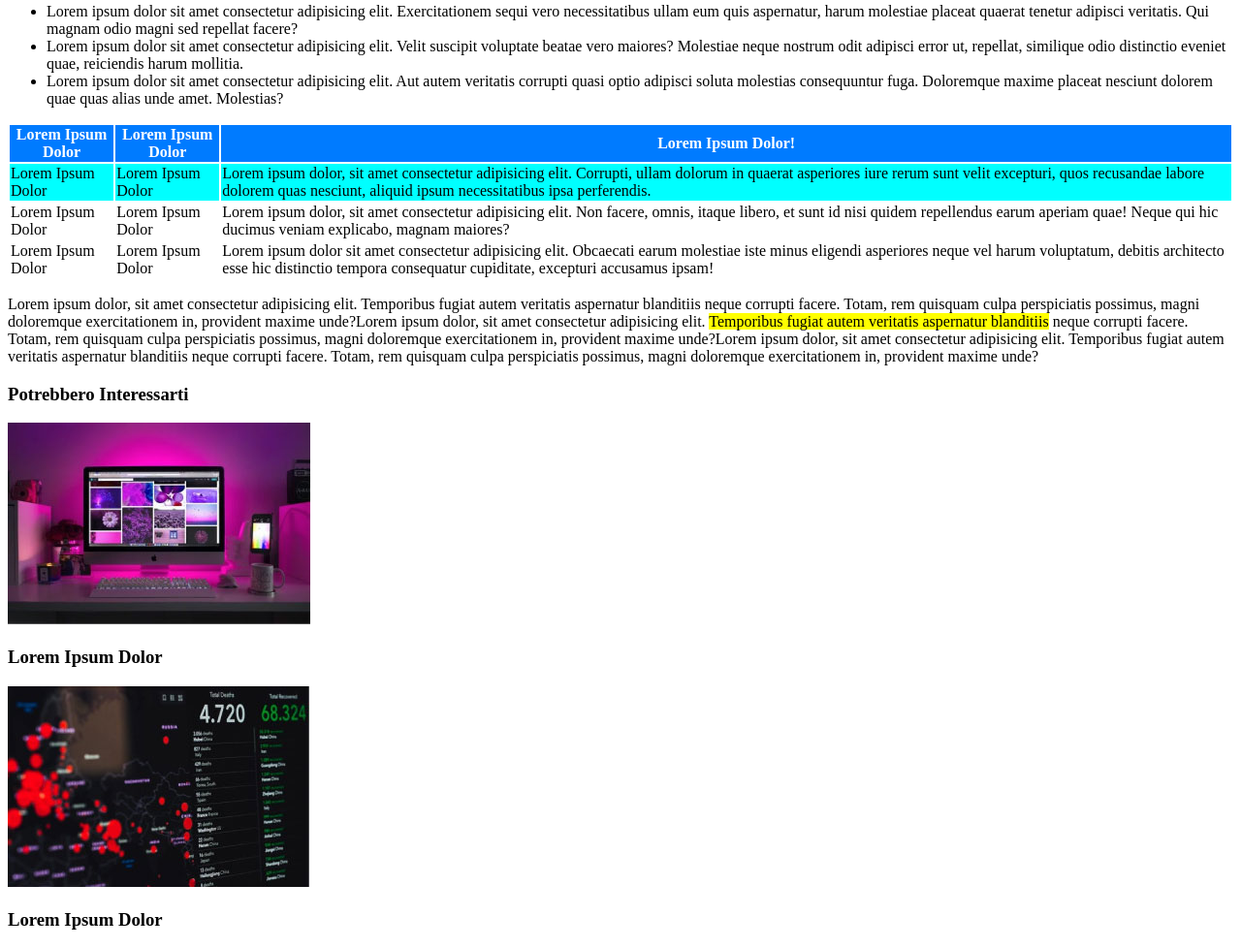
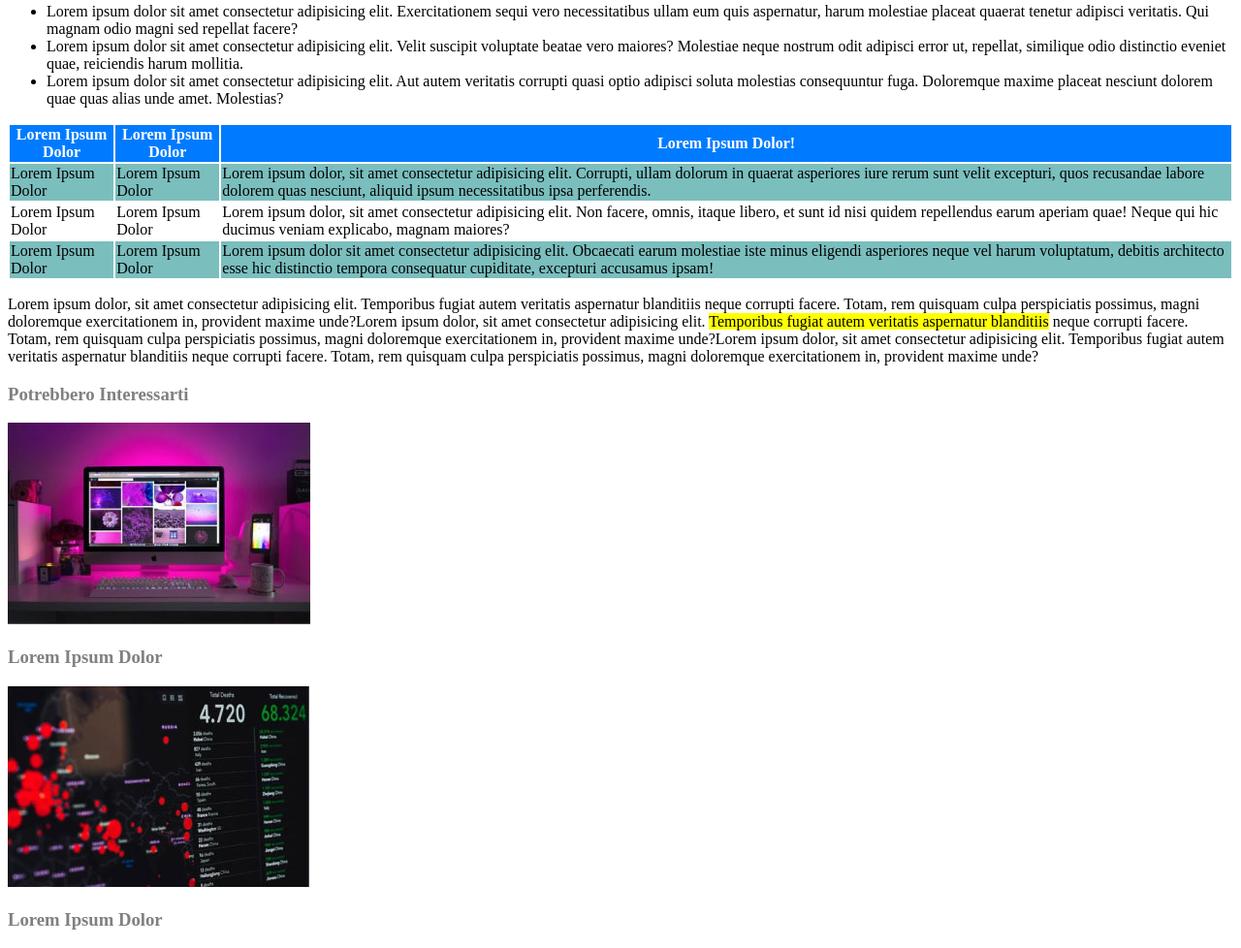
Before and after one commit to Runatorium/html-css-booleaner, a plain HTML site: page index.html in a window 1280 px wide. Shown: the part 1105-2083 px from the top of the page at 97% size. Drawn offline with Linux system fonts and the light colour scheme.

Commit message:
completo

```diff
--- a/css/style.css
+++ b/css/style.css
@@ -32,5 +32,13 @@ thead{
 }
 
 .tablebody1{
-    background-color: aqua;
+    background-color: rgb(123, 190, 190);
 }
+
+.tablebody2{
+    background-color: rgb(123, 190, 190);
+}
+
+h3{
+    color: grey;
+}
```
